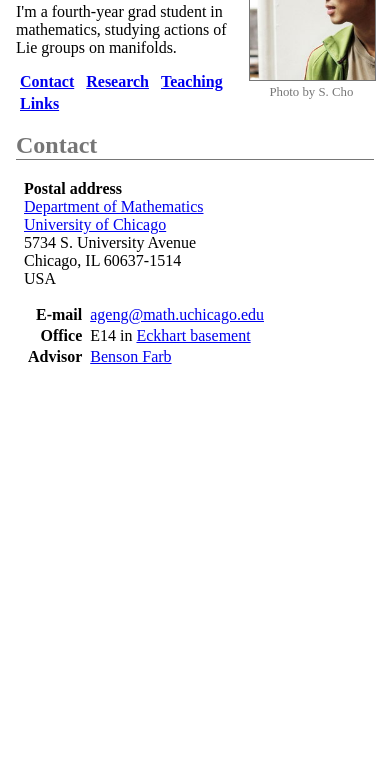
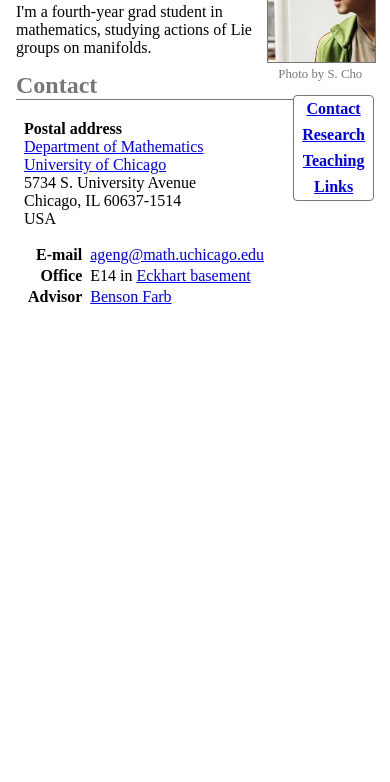
Before and after one commit to pteromys/math-home, a plain HTML site: page index.html in a window 390 px wide. Shown: the part 62-844 px from the top of the page. Drawn offline with Linux system fonts and the light colour scheme.

Commit message:
Style tweaks for nav links.
Make them look okay and visible on small screens.

```diff
--- a/index.html
+++ b/index.html
@@ -10,6 +10,7 @@
 			h2 { color: #767676; }
 			h3 { color: #8f3931; }
 			#profile { color: #767676; }
+			#nav { background: #ffffff; border-color: #767676; border-radius: 0.25em; }
 			html { color: #000000; background: #d6d6ce; }
 			body {
 				color: #000000; background: #ffffff;
@@ -61,7 +62,7 @@
 			}
 			#profile img { border-width: 1px; border-style: solid; }
 			@media only screen {
-				#profile { max-width: 35%; }
+				#profile { max-width: 30%; }
 				#profile img { max-width: 100%; }
 			}
 			@media only print {
@@ -69,18 +70,27 @@
 			}
 			/* Nav section styling */
 			ul#nav {
-				margin: 1em 0em; padding: 0em; list-style-type: none;
 				font-weight: bold;
+				margin: 0em; padding: 0em; list-style-type: none;
 				position: relative; z-index: 20;
+				float: right; clear: right;
+				border-width: 1px; border-style: solid;
 			}
-			ul#nav > li { display: inline-block; vertical-align: middle; }
-			#nav a:link { padding: 0.25em; border-radius: 0.25em; }
+			ul#nav > li { margin-bottom: 0em; }
+			#nav a:link {
+				padding: 0.25em 0.5em; border-radius: 0.25em;
+				text-align: center; display: block;
+			}
 			@media not screen {
 				ul#nav { display: none; }
 			}
-			@media only screen and (min-width: 40em) {
-				ul#nav { margin: 0em; float: right; }
-				ul#nav:before { content: '\0027a1'; }
+			@media only screen and (min-width: 37em) {
+				ul#nav { clear: none; }
+			}
+			@media only screen and (min-width: 47em) {
+				#nav a:link { padding: 0.25em; }
+				ul#nav { margin: 0em; border-width: 0px; background: transparent; }
+				ul#nav > li { display: inline-block; vertical-align: middle; }
 			}
 			/* On screen, display one section at a time */
 			@media only screen {
```
